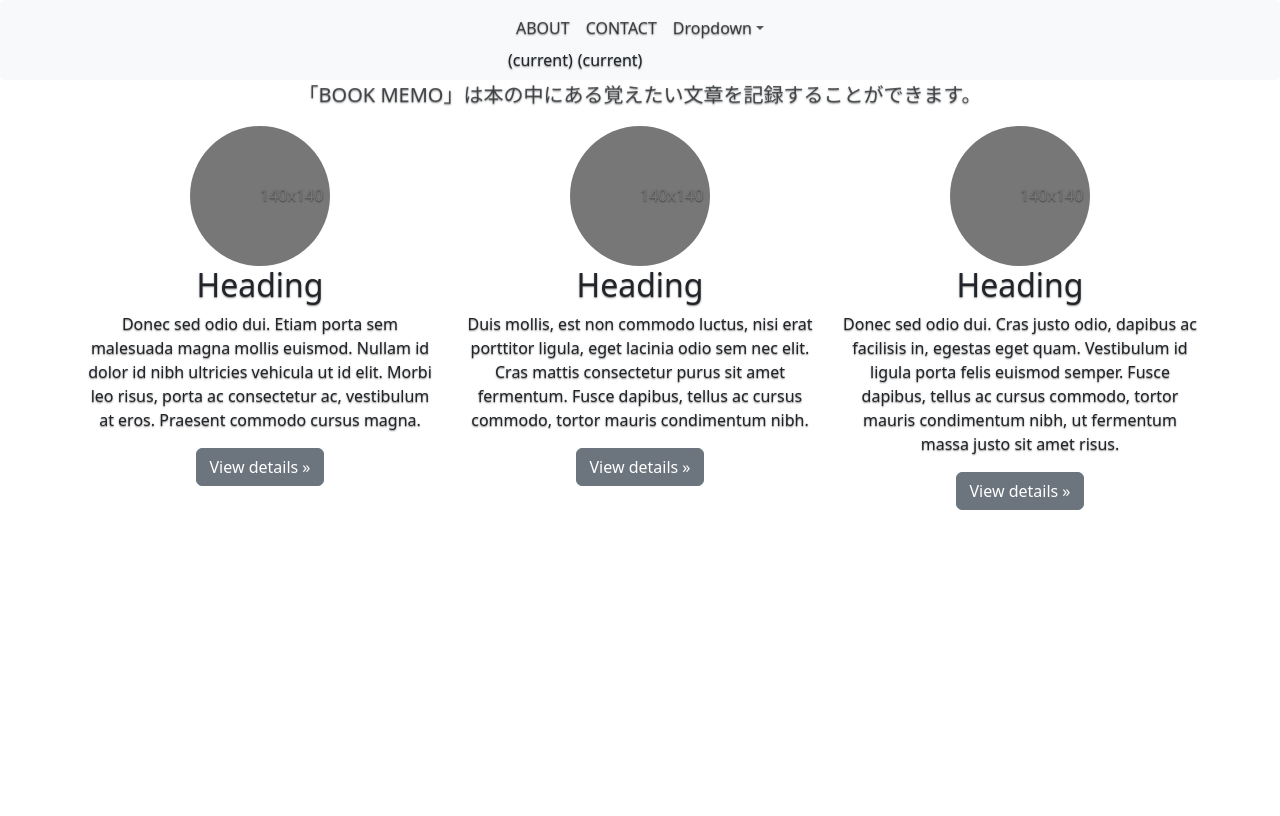
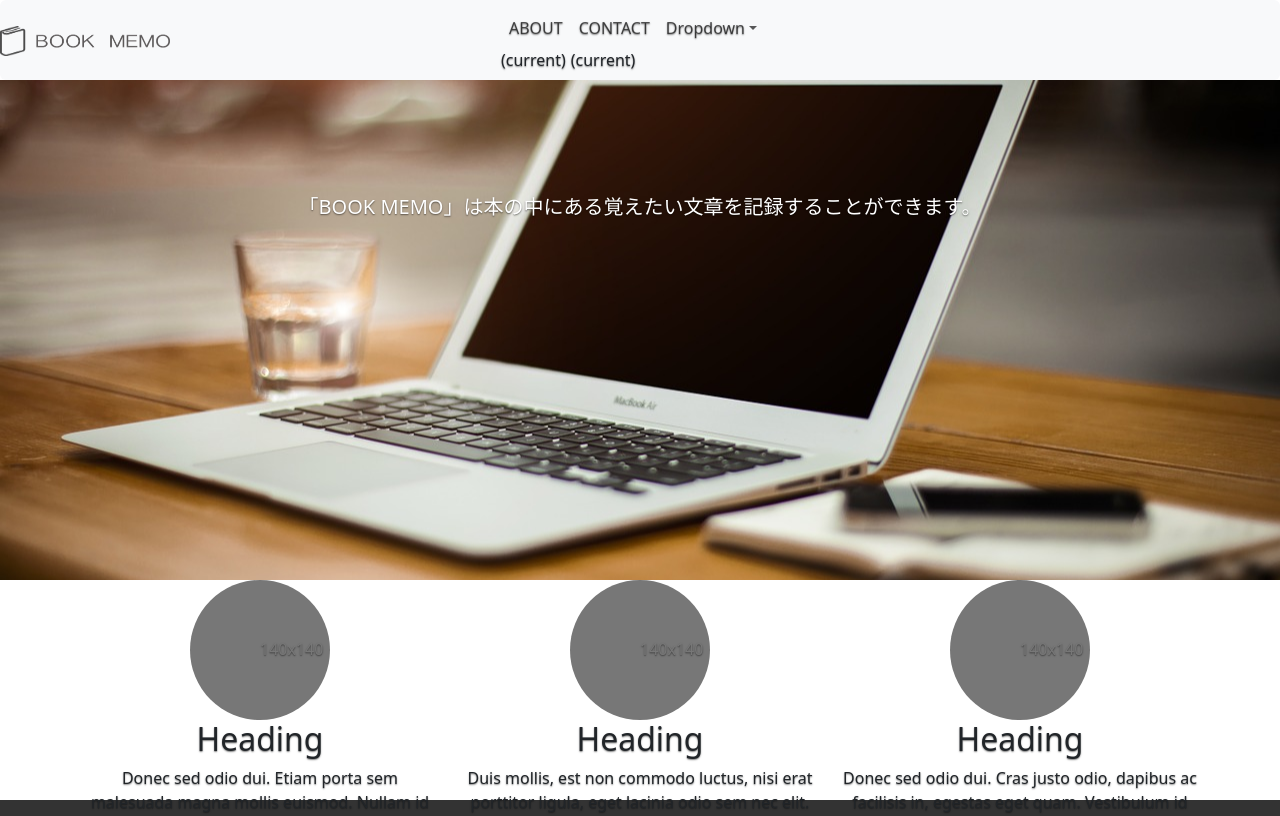
Before and after one commit to masa7303/bookmemo_app, a Rails app: page /about/index in a window 1280 px wide. Shown: the top 816 px of the page. Before the commit the page ends 510 px from the top, so only its background shows below. Run offline with Rails 7, Linux system fonts and the light colour scheme; style sheets or scripts are compiled from the project's sources; some libraries are stand-ins or nearby versions.

Commit message:
add about view

```diff
--- a/app/assets/stylesheets/about.scss
+++ b/app/assets/stylesheets/about.scss
@@ -1,3 +1,15 @@
 // Place all the styles related to the about controller here.
 // They will automatically be included in application.css.
 // You can use Sass (SCSS) here: http://sass-lang.com/
+.about-top {
+  background-image: url(about.jpg);
+  background-size: cover;
+  background-position: center;
+  overflow: hidden;
+  height: 500px;
+}
+
+.about-text {
+  color: white;
+  margin-top: 10%;
+}
--- a/app/assets/stylesheets/application.scss
+++ b/app/assets/stylesheets/application.scss
@@ -14,3 +14,7 @@
  *= require_self
  */
 @import "bootstrap";
+
+.nav-menu {
+  margin-right: 200px;
+}
--- a/app/views/about/index.html.erb
+++ b/app/views/about/index.html.erb
@@ -1,8 +1,8 @@
-<section class="jumbotron text-center">
-    <div class="container">
-      <p class="lead text-muted">「BOOK MEMO」は本の中にある覚えたい文章を記録することができます。</p>
-    </div>
-  </section>
+<section class="jumbotron text-center about-top">
+  <div class="container">
+    <p class="lead about-text">「BOOK MEMO」は本の中にある覚えたい文章を記録することができます。</p>
+  </div>
+</section>
 
   <div class="container marketing text-center">
   <div class="row">
@@ -10,19 +10,16 @@
         <svg class="bd-placeholder-img rounded-circle" width="140" height="140" xmlns="http://www.w3.org/2000/svg" preserveAspectRatio="xMidYMid slice" focusable="false" role="img" aria-label="Placeholder: 140x140"><title>Placeholder</title><rect width="100%" height="100%" fill="#777"/><text x="50%" y="50%" fill="#777" dy=".3em">140x140</text></svg>
         <h2>Heading</h2>
         <p>Donec sed odio dui. Etiam porta sem malesuada magna mollis euismod. Nullam id dolor id nibh ultricies vehicula ut id elit. Morbi leo risus, porta ac consectetur ac, vestibulum at eros. Praesent commodo cursus magna.</p>
-        <p><a class="btn btn-secondary" href="#" role="button">View details &raquo;</a></p>
       </div><!-- /.col-lg-4 -->
       <div class="col-lg-4">
         <svg class="bd-placeholder-img rounded-circle" width="140" height="140" xmlns="http://www.w3.org/2000/svg" preserveAspectRatio="xMidYMid slice" focusable="false" role="img" aria-label="Placeholder: 140x140"><title>Placeholder</title><rect width="100%" height="100%" fill="#777"/><text x="50%" y="50%" fill="#777" dy=".3em">140x140</text></svg>
         <h2>Heading</h2>
         <p>Duis mollis, est non commodo luctus, nisi erat porttitor ligula, eget lacinia odio sem nec elit. Cras mattis consectetur purus sit amet fermentum. Fusce dapibus, tellus ac cursus commodo, tortor mauris condimentum nibh.</p>
-        <p><a class="btn btn-secondary" href="#" role="button">View details &raquo;</a></p>
       </div><!-- /.col-lg-4 -->
       <div class="col-lg-4">
         <svg class="bd-placeholder-img rounded-circle" width="140" height="140" xmlns="http://www.w3.org/2000/svg" preserveAspectRatio="xMidYMid slice" focusable="false" role="img" aria-label="Placeholder: 140x140"><title>Placeholder</title><rect width="100%" height="100%" fill="#777"/><text x="50%" y="50%" fill="#777" dy=".3em">140x140</text></svg>
         <h2>Heading</h2>
         <p>Donec sed odio dui. Cras justo odio, dapibus ac facilisis in, egestas eget quam. Vestibulum id ligula porta felis euismod semper. Fusce dapibus, tellus ac cursus commodo, tortor mauris condimentum nibh, ut fermentum massa justo sit amet risus.</p>
-        <p><a class="btn btn-secondary" href="#" role="button">View details &raquo;</a></p>
       </div><!-- /.col-lg-4 -->
     </div><!-- /.row -->
 </div>
--- a/app/views/shared/_header.html.erb
+++ b/app/views/shared/_header.html.erb
@@ -3,7 +3,9 @@
      <span class="navbar-toggler-icon"></span>
    </button>
 
-   <div class="collapse navbar-collapse justify-content-md-center" id="navbarsExample10">
+   <a class="navbar-brand " href="/"><%= image_tag "aikon.png", size: "170x30", alt: "Tateyama Lodge" %></a>
+
+   <div class="collapse navbar-collapse justify-content-md-center nav-menu" id="navbarsExample10">
      <ul class="navbar-nav">
        <li class="nav-item">
          <%= link_to "ABOUT", about_index_path, class: "nav-link" %><span class="sr-only">(current)</span>
```
Also changed, not shown: app/assets/images/about.jpg (added), app/assets/images/aikon.png (added).
